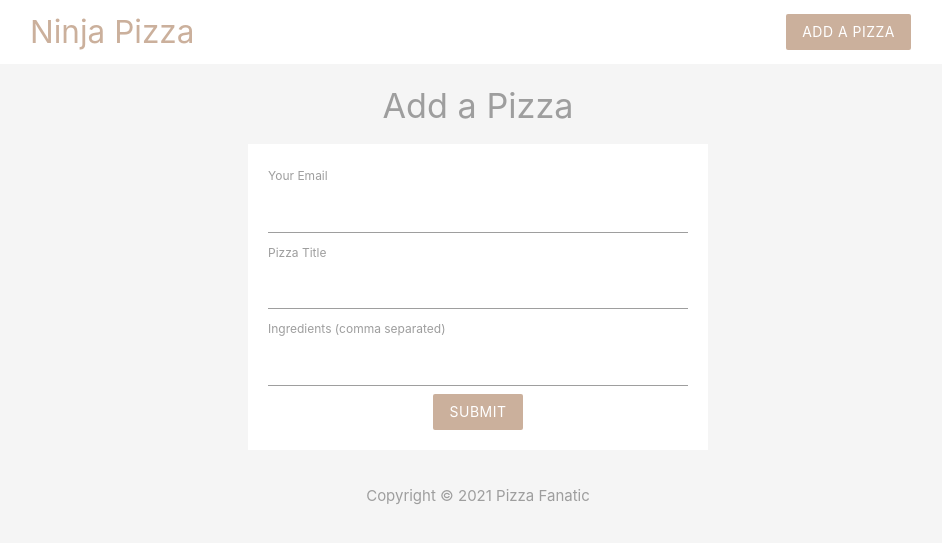
After one commit to jboyle1/pizza-fanatic, a PHP site: page /add.php in a window 1280 px wide. The commit adds this page. Shown: the top 543 px of the page, without its empty margins (162-1104 px from the left). Run offline with PHP 8.4, Linux system fonts and the light colour scheme.

Commit message:
Add a PHP form to take pizza infomation from the user.

```diff
--- /dev/null
+++ b/add.php
@@ -0,0 +1,33 @@
+<?php
+
+	if(isset($_POST['submit'])){
+		echo $_POST['email'] . '<br />';
+		echo $_POST['title'] . '<br />';
+		echo $_POST['ingredients'] . '<br />';
+	}
+
+?>
+
+<!DOCTYPE html>
+<html>
+
+	<?php include('templates/header.php'); ?>
+
+	<section class="container grey-text">
+		<h4 class="center">Add a Pizza</h4>
+		<form class="white" action="add.php" method="POST">
+			<label>Your Email</label>
+			<input type="text" name="email">
+			<label>Pizza Title</label>
+			<input type="text" name="title">
+			<label>Ingredients (comma separated)</label>
+			<input type="text" name="ingredients">
+			<div class="center">
+				<input type="submit" name="submit" value="Submit" class="btn brand z-depth-0">
+			</div>
+		</form>
+	</section>
+
+	<?php include('templates/footer.php'); ?>
+
+</html>
--- a/public/css/main.css
+++ b/public/css/main.css
@@ -1,6 +1,11 @@
-.brand {
+.brand{
     background: #cbb09c !important;
 }
-.brand-text {
+.brand-text{
     color: #cbb09c !important;
 }
+form{
+    max-width: 460px;
+    margin: 20px auto;
+    padding: 20px;
+}
```
